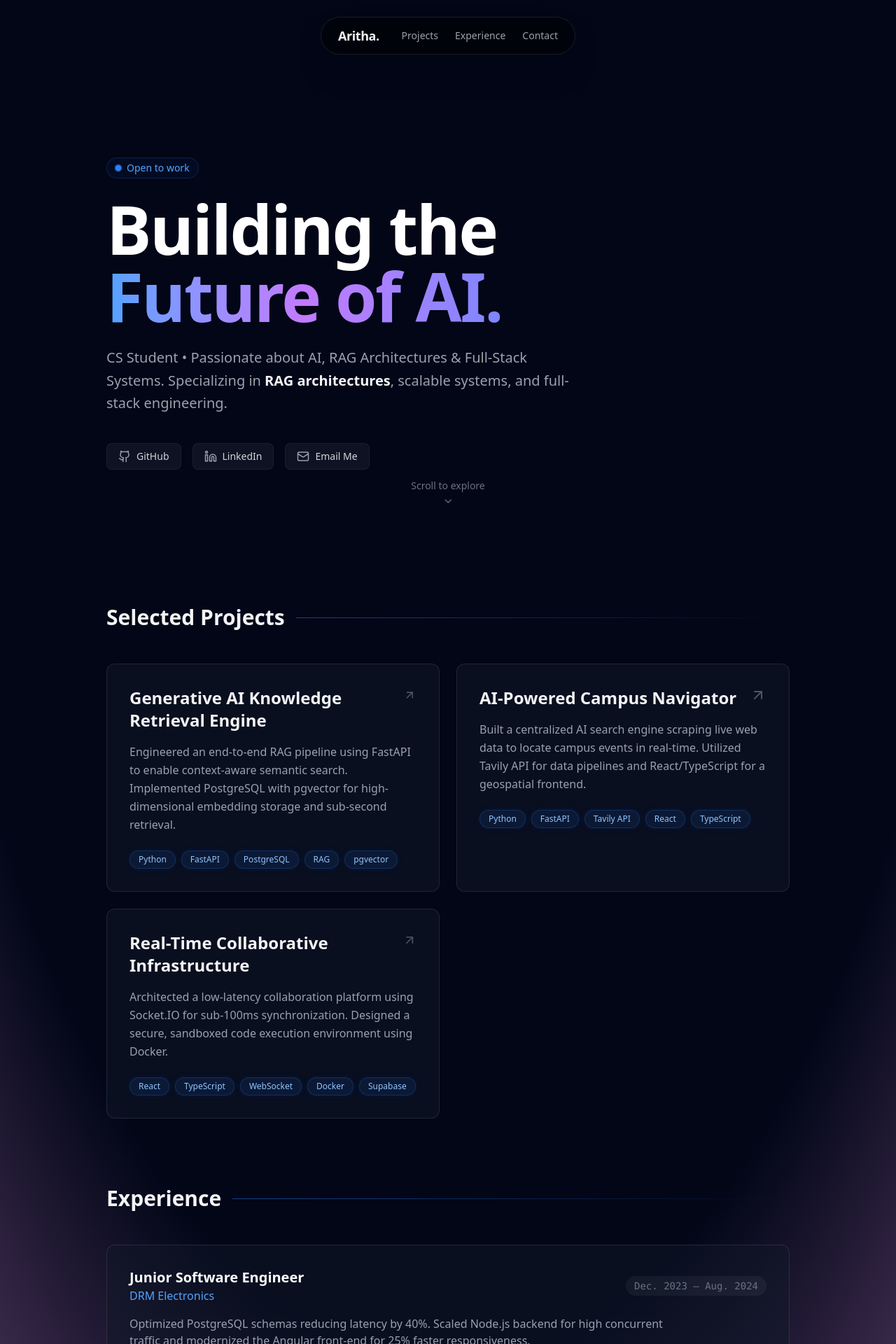
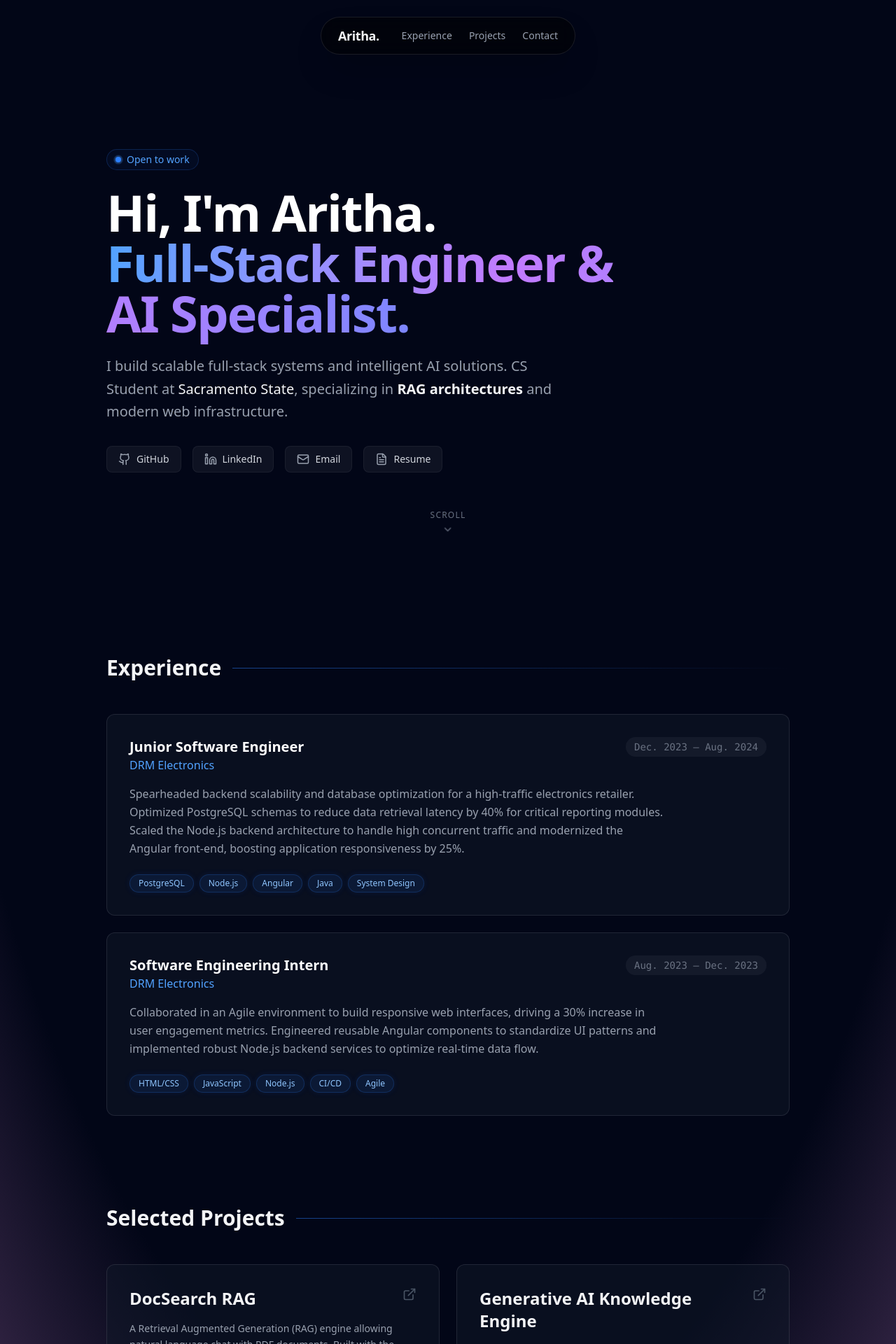
Before and after one commit to ALTM005/aritha-portfolio, a React (Vite) app: page / in a window 1280 px wide. Shown: the top 1920 px of the page at 70% size. Built offline with nearby package versions, Linux system fonts and the light colour scheme; the HTML template or start-up script is replaced by a standard one.

Commit message:
Updated website

```diff
--- a/src/App.jsx
+++ b/src/App.jsx
@@ -1,69 +1,79 @@
 import React, { useRef, useState, useEffect } from 'react';
 import { motion, useMotionTemplate, useMotionValue, animate } from 'framer-motion';
-import { MapPin, Github, Linkedin, Mail, ArrowUpRight, ChevronDown } from 'lucide-react';
+import { MapPin, Github, Linkedin, Mail, ArrowUpRight, ChevronDown, FileText, ExternalLink } from 'lucide-react';
 
-// --- Personal Data (Unchanged) ---
+// --- Personal Data ---
 const personalInfo = {
   name: "Aritha Munasinghe",
-  title: "CS Student • Passionate about AI, RAG Architectures & Full-Stack Systems",
+  role: "Full-Stack Engineer & AI Specialist",
   education: "B.S. Computer Science • California State University, Sacramento (Exp. May 2027)",
   location: "Sacramento, CA",
   email: "arithaltm@gmail.com",
   socials: {
     github: "https://github.com/ALTM005",
     linkedin: "https://linkedin.com/in/aritham",
+    resume: "/resume.pdf" // Ensure you put your PDF in the 'public' folder and name it resume.pdf
   }
 };
-
-const projects = [
-  {
-    title: "Generative AI Knowledge Retrieval Engine",
-    date: "Dec. 2025",
-    description: "Engineered an end-to-end RAG pipeline using FastAPI to enable context-aware semantic search. Implemented PostgreSQL with pgvector for high-dimensional embedding storage and sub-second retrieval.",
-    tags: ["Python", "FastAPI", "PostgreSQL", "RAG", "pgvector"]
-  },
-  {
-    title: "AI-Powered Campus Navigator",
-    date: "Oct. 2025",
-    description: "Built a centralized AI search engine scraping live web data to locate campus events in real-time. Utilized Tavily API for data pipelines and React/TypeScript for a geospatial frontend.",
-    tags: ["Python", "FastAPI", "Tavily API", "React", "TypeScript"]
-  },
-  {
-    title: "Real-Time Collaborative Infrastructure",
-    date: "Aug. 2025",
-    description: "Architected a low-latency collaboration platform using Socket.IO for sub-100ms synchronization. Designed a secure, sandboxed code execution environment using Docker.",
-    tags: ["React", "TypeScript", "WebSocket", "Docker", "Supabase"]
-  }
-];
 
 const experience = [
   {
     company: "DRM Electronics",
     role: "Junior Software Engineer",
     date: "Dec. 2023 – Aug. 2024",
-    description: "Optimized PostgreSQL schemas reducing latency by 40%. Scaled Node.js backend for high concurrent traffic and modernized the Angular front-end for 25% faster responsiveness.",
-    tags: ["PostgreSQL", "Node.js", "Angular", "Java"]
+    description: "Spearheaded backend scalability and database optimization for a high-traffic electronics retailer. Optimized PostgreSQL schemas to reduce data retrieval latency by 40% for critical reporting modules. Scaled the Node.js backend architecture to handle high concurrent traffic and modernized the Angular front-end, boosting application responsiveness by 25%.",
+    tags: ["PostgreSQL", "Node.js", "Angular", "Java", "System Design"],
+    link: "#"
   },
   {
     company: "DRM Electronics",
     role: "Software Engineering Intern",
     date: "Aug. 2023 – Dec. 2023",
-    description: "Developed responsive web interfaces driving a 30% increase in user engagement. Implemented Node.js backend services and engineered reusable Angular components.",
-    tags: ["HTML/CSS", "JavaScript", "Node.js", "CI/CD"]
+    description: "Collaborated in an Agile environment to build responsive web interfaces, driving a 30% increase in user engagement metrics. Engineered reusable Angular components to standardize UI patterns and implemented robust Node.js backend services to optimize real-time data flow.",
+    tags: ["HTML/CSS", "JavaScript", "Node.js", "CI/CD", "Agile"]
+  }
+];
+
+const projects = [
+  {
+    title: "DocSearch RAG",
+    date: "Jan. 2026",
+    description: "A Retrieval Augmented Generation (RAG) engine allowing natural language chat with PDF documents. Built with the 'Modern Data Stack' using Astra DB for vector search. Features a hybrid search architecture for sub-millisecond retrieval and uses GPT-3.5 Turbo to synthesize hallucination-free answers.",
+    tags: ["Streamlit", "LangChain", "Astra DB", "OpenAI", "Python"],
+    repoUrl: "https://github.com/ALTM005/doc-search-rag"
+  },
+  {
+    title: "Generative AI Knowledge Engine",
+    date: "Dec. 2025",
+    description: "Engineered an end-to-end RAG pipeline using FastAPI for context-aware semantic search over unstructured datasets. Implemented PostgreSQL with pgvector for high-dimensional embedding storage, enabling sub-second retrieval speeds for LLM grounding.",
+    tags: ["Python", "FastAPI", "PostgreSQL", "RAG", "pgvector"],
+    repoUrl: "https://github.com/ALTM005"
+  },
+  {
+    title: "AI-Powered Campus Navigator",
+    date: "Oct. 2025",
+    description: "Built a centralized AI search engine using FastAPI and OpenAI that scrapes live web data to locate events and resources in real-time. Designed a high-performance geospatial frontend with React and TypeScript to visualize dynamic event clusters.",
+    tags: ["Python", "FastAPI", "Tavily API", "React", "TypeScript"],
+    repoUrl: "https://github.com/ALTM005"
+  },
+  {
+    title: "Real-Time Collab Infrastructure",
+    date: "Aug. 2025",
+    description: "Architected a low-latency collaboration platform using Socket.IO, achieving sub-100ms synchronization. Designed a secure, sandboxed code execution environment using Docker to prevent malicious server-side operations while supporting 20+ languages.",
+    tags: ["React", "TypeScript", "WebSocket", "Docker", "Supabase"],
+    repoUrl: "https://github.com/ALTM005"
   }
 ];
 
 const skills = [
-  "Python", "SQL (PostgreSQL)", "TypeScript", "React", "FastAPI",
-  "Docker", "AWS", "RAG Architectures", "Vector DBs", "CI/CD"
+  "Python", "TypeScript", "React", "Next.js", "FastAPI", "Node.js",
+  "PostgreSQL", "Vector DBs (Astra/pgvector)", "RAG Architectures", "LangChain",
+  "Docker", "AWS (EC2/S3/Lambda)", "CI/CD", "Linux", "System Design"
 ];
 
-// --- Fancy Components ---
+// --- Components ---
 
-/**
- * SpotlightCard: Tracks mouse position to create a glowing gradient effect
- */
-function SpotlightCard({ children, className = "" }) {
+function SpotlightCard({ children, className = "", onClick }) {
   const mouseX = useMotionValue(0);
   const mouseY = useMotionValue(0);
 
@@ -75,7 +85,8 @@ function SpotlightCard({ children, className = "" }) {
 
   return (
     <div
-      className={`group relative border border-white/10 bg-gray-900/50 overflow-hidden rounded-xl ${className}`}
+      onClick={onClick}
+      className={`group relative border border-white/10 bg-gray-900/50 overflow-hidden rounded-xl ${className} ${onClick ? 'cursor-pointer' : ''}`}
       onMouseMove={handleMouseMove}
     >
       <motion.div
@@ -84,7 +95,7 @@ function SpotlightCard({ children, className = "" }) {
           background: useMotionTemplate`
             radial-gradient(
               650px circle at ${mouseX}px ${mouseY}px,
-              rgba(59, 130, 246, 0.15),
+              rgba(59, 130, 246, 0.10),
               transparent 80%
             )
           `,
@@ -106,18 +117,19 @@ const SectionHeader = ({ title }) => (
     initial={{ opacity: 0, x: -20 }}
     whileInView={{ opacity: 1, x: 0 }}
     viewport={{ once: true }}
-    className="flex items-center gap-4 mb-12 mt-24"
+    className="flex items-center gap-4 mb-12 mt-32"
   >
     <h2 className="text-3xl font-bold text-gray-100">{title}</h2>
     <div className="h-px bg-gradient-to-r from-blue-500/50 to-transparent flex-grow" />
   </motion.div>
 );
 
-const SocialLink = ({ href, icon: Icon, label }) => (
+const SocialLink = ({ href, icon: Icon, label, download = false }) => (
   <a
     href={href}
-    target="_blank"
-    rel="noreferrer"
+    target={download ? "_self" : "_blank"}
+    rel={download ? "" : "noreferrer"}
+    download={download}
     className="flex items-center gap-2 px-4 py-2 bg-white/5 hover:bg-white/10 border border-white/5 hover:border-blue-500/30 rounded-lg transition-all group"
   >
     <Icon size={18} className="text-gray-400 group-hover:text-blue-400 transition-colors" />
@@ -131,7 +143,9 @@ export default function Portfolio() {
   const COLORS = ["#13FFAA", "#1E67C6", "#CE84CF", "#DD335C"];
   const color = useMotionValue(COLORS[0]);
   const backgroundImage = useMotionTemplate`radial-gradient(125% 125% at 50% 0%, #020617 50%, ${color})`;
+  const [activeSection, setActiveSection] = useState('hero');
 
+  // Animation for background gradient
   useEffect(() => {
     animate(color, COLORS, {
       ease: "easeInOut",
@@ -141,22 +155,61 @@ export default function Portfolio() {
     });
   }, []);
 
+  // Scroll Spy Logic for Navbar
+  useEffect(() => {
+    const sections = ['hero', 'experience', 'projects', 'contact'];
+    const handleScroll = () => {
+      const scrollPosition = window.scrollY + 300; // Offset for better detection
+
+      for (const section of sections) {
+        const element = document.getElementById(section);
+        if (element && element.offsetTop <= scrollPosition && (element.offsetTop + element.offsetHeight) > scrollPosition) {
+          setActiveSection(section);
+        }
+      }
+    };
+    window.addEventListener('scroll', handleScroll);
+    return () => window.removeEventListener('scroll', handleScroll);
+  }, []);
+
   return (
+    <>
+      {/* Global Style to fix Overscroll Background White Issue */}
+      <style>{`
+        html, body {
+          background-color: #020617;
+          scroll-behavior: smooth;
+        }
+      `}</style>
+
       <motion.div
         style={{ backgroundImage }}
         className="min-h-screen bg-gray-950 text-gray-300 font-sans selection:bg-blue-500/30 overflow-x-hidden"
       >
         {/* Floating Glass Navbar */}
-      <div className="fixed top-6 left-0 right-0 z-50 flex justify-center px-4">
-        <nav className="bg-black/50 backdrop-blur-md border border-white/10 rounded-full px-6 py-3 flex items-center gap-8 shadow-2xl">
+        <div className="fixed top-6 left-0 right-0 z-50 flex justify-center px-4 pointer-events-none">
+          <nav className="bg-black/50 backdrop-blur-md border border-white/10 rounded-full px-6 py-3 flex items-center gap-8 shadow-2xl pointer-events-auto">
             <span className="font-bold text-gray-100 text-lg tracking-tight">Aritha.</span>
             <div className="hidden md:flex gap-6 text-sm font-medium text-gray-400">
-            {['Projects', 'Experience', 'Contact'].map((item) => (
-              <a key={item} href={`#${item.toLowerCase()}`} className="hover:text-blue-400 transition-colors relative group">
+              {['Experience', 'Projects', 'Contact'].map((item) => {
+                const id = item.toLowerCase();
+                const isActive = activeSection === id;
+                return (
+                  <a
+                    key={item}
+                    href={`#${id}`}
+                    className={`transition-colors relative hover:text-white ${isActive ? 'text-white' : 'text-gray-400'}`}
+                  >
                     {item}
-                <span className="absolute -bottom-1 left-0 w-0 h-0.5 bg-blue-500 transition-all group-hover:w-full" />
+                    {isActive && (
+                      <motion.span
+                        layoutId="nav-underline"
+                        className="absolute -bottom-1 left-0 w-full h-0.5 bg-blue-500"
+                      />
+                    )}
                   </a>
-            ))}
+                );
+              })}
             </div>
           </nav>
         </div>
@@ -164,8 +217,7 @@ export default function Portfolio() {
         <main className="max-w-5xl mx-auto px-6 pt-32 pb-20 relative">
 
           {/* Hero Section */}
-        <section className="min-h-[80vh] flex flex-col justify-center relative">
-          {/* Background Glow Blob */}
+          <section id="hero" className="min-h-[85vh] flex flex-col justify-center relative">
             <div className="absolute top-0 right-0 -z-10 w-96 h-96 bg-blue-600/20 rounded-full blur-[128px] pointer-events-none" />
 
             <motion.div
@@ -181,22 +233,24 @@ export default function Portfolio() {
                 Open to work
               </div>
 
-            <h1 className="text-6xl md:text-8xl font-bold text-white tracking-tight mb-6">
-              Building the <br />
+              <h1 className="text-5xl md:text-7xl font-bold text-white tracking-tight mb-6">
+                Hi, I'm {personalInfo.name.split(' ')[0]}. <br />
                 <span className="text-transparent bg-clip-text bg-gradient-to-r from-blue-400 via-purple-400 to-indigo-400">
-                Future of AI.
+                  Full-Stack Engineer & <br /> AI Specialist.
                 </span>
               </h1>
 
-            <p className="text-xl text-gray-400 max-w-2xl leading-relaxed mb-10">
-              {personalInfo.title}. Specializing in <span className="text-gray-100 font-semibold">RAG architectures</span>,
-              scalable systems, and full-stack engineering.
+              <p className="text-xl text-gray-400 max-w-2xl leading-relaxed mb-8">
+                 I build scalable full-stack systems and intelligent AI solutions.
+                 CS Student at <span className="text-gray-100">Sacramento State</span>, specializing in
+                 <span className="text-gray-100 font-semibold"> RAG architectures</span> and modern web infrastructure.
               </p>
 
-            <div className="flex flex-wrap gap-4">
+              <div className="flex flex-wrap gap-4 mb-12">
                 <SocialLink href={personalInfo.socials.github} icon={Github} label="GitHub" />
                 <SocialLink href={personalInfo.socials.linkedin} icon={Linkedin} label="LinkedIn" />
-              <SocialLink href={`mailto:${personalInfo.email}`} icon={Mail} label="Email Me" />
+                <SocialLink href={`mailto:${personalInfo.email}`} icon={Mail} label="Email" />
+                <SocialLink href={personalInfo.socials.resume} icon={FileText} label="Resume" download={true} />
               </div>
             </motion.div>
 
@@ -206,10 +260,45 @@ export default function Portfolio() {
               transition={{ delay: 1, duration: 1 }}
               className="absolute bottom-10 left-1/2 -translate-x-1/2 flex flex-col items-center gap-2 text-gray-500 text-sm"
             >
-            <span>Scroll to explore</span>
+              <span className="text-xs uppercase tracking-widest">Scroll</span>
               <ChevronDown className="animate-bounce" size={16} />
             </motion.div>
           </section>
+
+          {/* Experience Section */}
+          <div id="experience">
+            <SectionHeader title="Experience" />
+            <div className="space-y-6">
+              {experience.map((exp, index) => (
+                <motion.div
+                  key={index}
+                  initial={{ opacity: 0, x: -20 }}
+                  whileInView={{ opacity: 1, x: 0 }}
+                  viewport={{ once: true }}
+                >
+                  <SpotlightCard className="p-8">
+                    <div className="flex flex-col md:flex-row md:justify-between md:items-start mb-4 gap-2">
+                      <div>
+                        <h3 className="text-xl font-bold text-white flex items-center gap-2">
+                          {exp.role}
+                        </h3>
+                        <p className="text-blue-400 font-medium">{exp.company}</p>
+                      </div>
+                      <span className="text-sm text-gray-500 font-mono bg-white/5 px-3 py-1 rounded-full whitespace-nowrap">
+                        {exp.date}
+                      </span>
+                    </div>
+                    <p className="text-gray-400 mb-6 max-w-3xl leading-relaxed">
+                      {exp.description}
+                    </p>
+                    <div className="flex flex-wrap gap-2">
+                      {exp.tags.map(tag => <Badge key={tag}>{tag}</Badge>)}
+                    </div>
+                  </SpotlightCard>
+                </motion.div>
+              ))}
+            </div>
+          </div>
 
           {/* Projects Grid */}
           <div id="projects">
@@ -223,14 +312,17 @@ export default function Portfolio() {
                   viewport={{ once: true }}
                   transition={{ delay: index * 0.1 }}
                 >
-                <SpotlightCard className="h-full p-8 flex flex-col hover:border-blue-500/30 transition-colors group">
+                  <SpotlightCard
+                    className="h-full p-8 flex flex-col hover:border-blue-500/30 transition-colors group"
+                    onClick={() => window.open(project.repoUrl, '_blank')}
+                  >
                     <div className="flex justify-between items-start mb-4">
                       <h3 className="text-2xl font-bold text-gray-100 group-hover:text-blue-400 transition-colors">
                         {project.title}
                       </h3>
-                    <ArrowUpRight className="text-gray-600 group-hover:text-blue-400 transition-colors" />
+                      <ExternalLink size={20} className="text-gray-600 group-hover:text-blue-400 transition-colors" />
                     </div>
-                  <p className="text-gray-400 leading-relaxed mb-6 flex-grow">
+                    <p className="text-gray-400 leading-relaxed mb-6 flex-grow text-sm">
                       {project.description}
                     </p>
                     <div className="flex flex-wrap gap-2">
@@ -242,45 +334,12 @@ export default function Portfolio() {
             </div>
           </div>
 
-        {/* Experience Section */}
-        <div id="experience">
-          <SectionHeader title="Experience" />
-          <div className="space-y-6">
-            {experience.map((exp, index) => (
-              <motion.div
-                key={index}
-                initial={{ opacity: 0, x: -20 }}
-                whileInView={{ opacity: 1, x: 0 }}
-                viewport={{ once: true }}
-              >
-                <SpotlightCard className="p-8">
-                  <div className="flex flex-col md:flex-row md:justify-between md:items-center mb-4 gap-2">
-                    <div>
-                      <h3 className="text-xl font-bold text-white">{exp.role}</h3>
-                      <p className="text-blue-400 font-medium">{exp.company}</p>
-                    </div>
-                    <span className="text-sm text-gray-500 font-mono bg-white/5 px-3 py-1 rounded-full">
-                      {exp.date}
-                    </span>
-                  </div>
-                  <p className="text-gray-400 mb-6 max-w-3xl">
-                    {exp.description}
-                  </p>
-                  <div className="flex flex-wrap gap-2">
-                    {exp.tags.map(tag => <Badge key={tag}>{tag}</Badge>)}
-                  </div>
-                </SpotlightCard>
-              </motion.div>
-            ))}
-          </div>
-        </div>
-
           {/* Skills Marquee */}
-        <div className="mt-24">
+          <div className="mt-32">
             <h3 className="text-center text-gray-500 text-sm font-semibold uppercase tracking-widest mb-8">
               Technical Arsenal
             </h3>
-          <div className="flex flex-wrap justify-center gap-4 max-w-3xl mx-auto">
+            <div className="flex flex-wrap justify-center gap-4 max-w-4xl mx-auto">
               {skills.map((skill, index) => (
                 <motion.span
                   key={index}
@@ -305,14 +364,15 @@ export default function Portfolio() {
             >
               Say Hello
             </a>
-          <div className="mt-16 flex justify-center gap-6 text-sm text-gray-600">
+            <div className="mt-16 flex justify-center gap-6 text-sm font-medium text-gray-500">
                <span>{personalInfo.location}</span>
-             <span>•</span>
-             <span>© 2026 Aritha Munasinghe</span>
+               <span className="text-gray-700">•</span>
+               <span>© 2026 {personalInfo.name}</span>
             </div>
           </footer>
 
         </main>
       </motion.div>
+    </>
   );
 }
```
Lines whose indentation alone changed are shown as unchanged.
